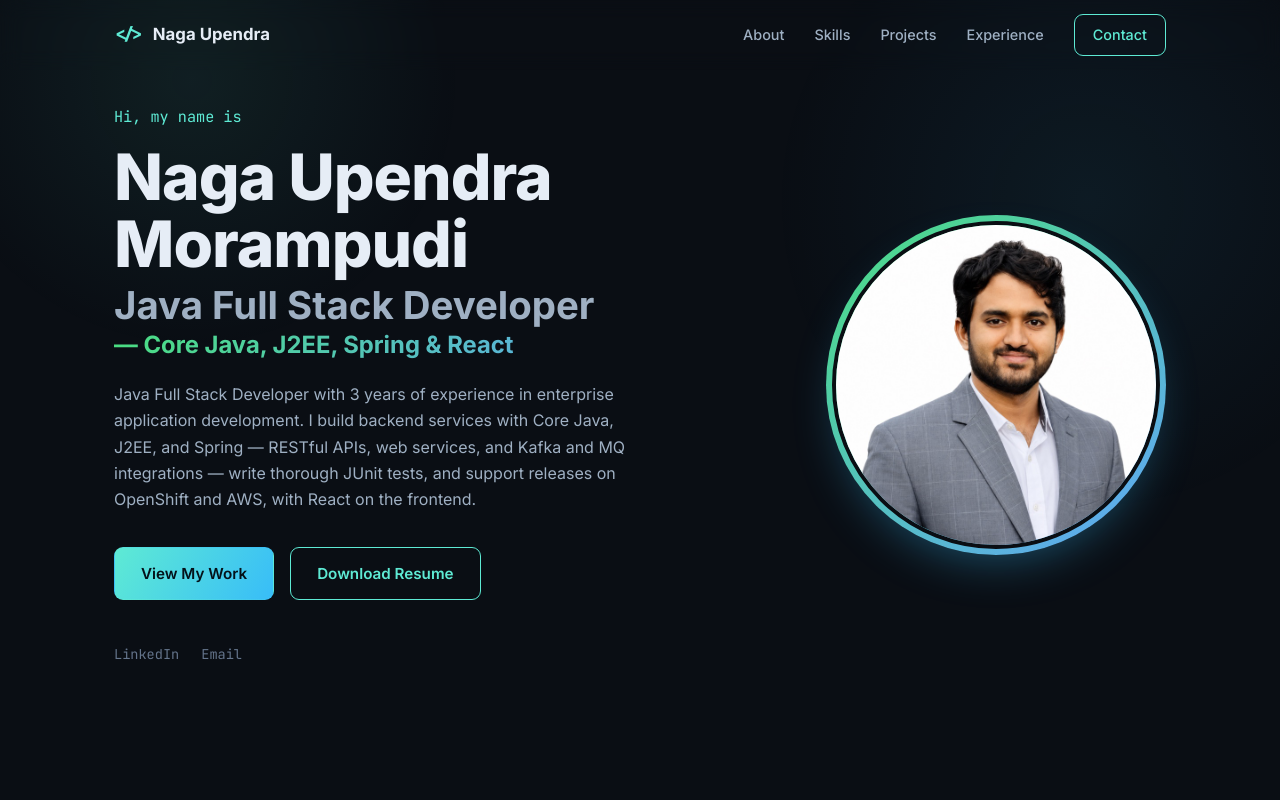
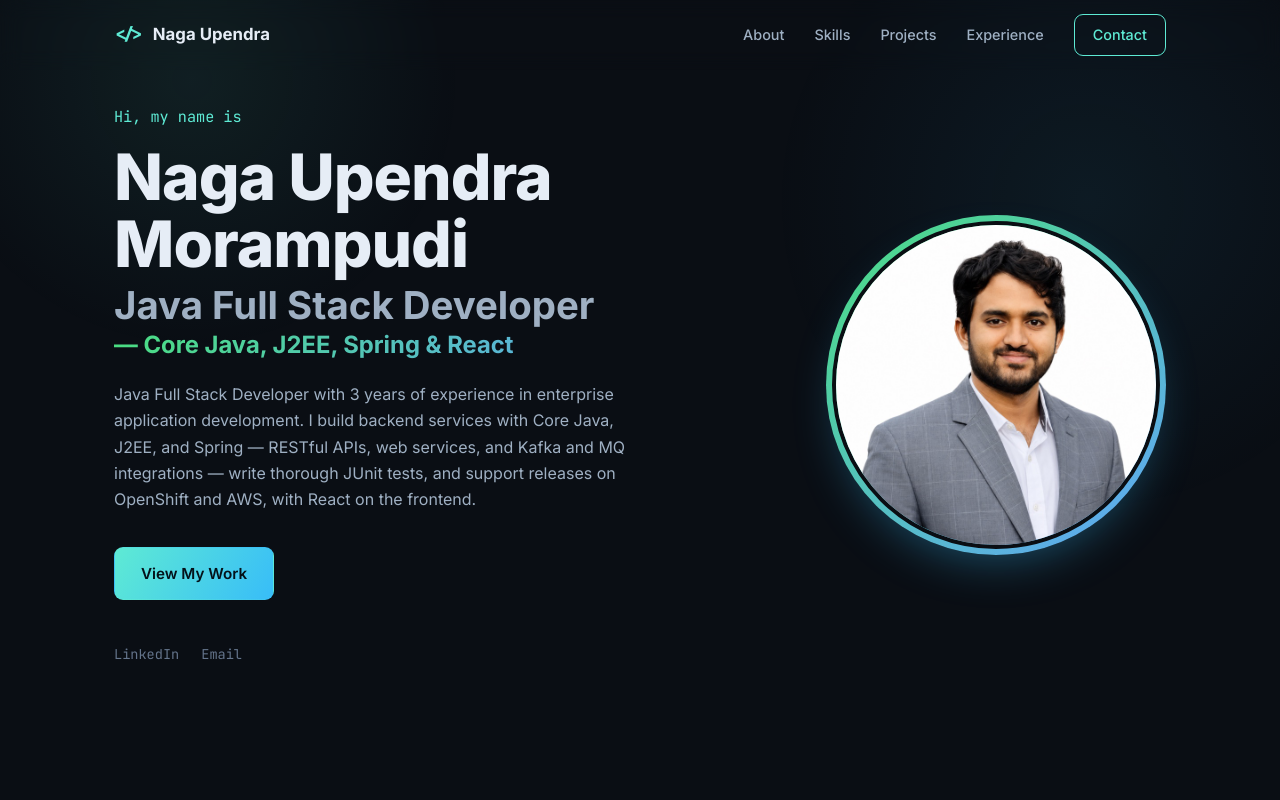
Before and after one commit to YaswanthVanama123/upendra-portfolio, a React (Vite) app: page / in a window 1280 px wide. Shown: the top 800 px of the page. Built offline with nearby package versions, Linux system fonts and the light colour scheme.

Commit message:
Updated the code with java full stack developer

```diff
--- a/src/components/Hero.jsx
+++ b/src/components/Hero.jsx
@@ -18,9 +18,11 @@ export default function Hero() {
             <a href="#projects" className="btn btn--primary">
               View My Work
             </a>
-            <a href={profile.resumeUrl} className="btn btn--ghost" download>
-              Download Resume
-            </a>
+            {profile.resumeUrl && (
+              <a href={profile.resumeUrl} className="btn btn--ghost" download>
+                Download Resume
+              </a>
+            )}
           </div>
 
           <ul className="hero__socials">
--- a/src/data/portfolio.js
+++ b/src/data/portfolio.js
@@ -12,7 +12,7 @@ export const profile = {
   phone: '+1 201-205-9170',
   location: 'Wilmington, DE, USA',
   photo: '/profile.jpg',
-  resumeUrl: '/resume.pdf',
+  resumeUrl: null,
   socials: {
     linkedin: 'https://www.linkedin.com/in/naga-upendra-morampudi-b6663417a',
   },
```
